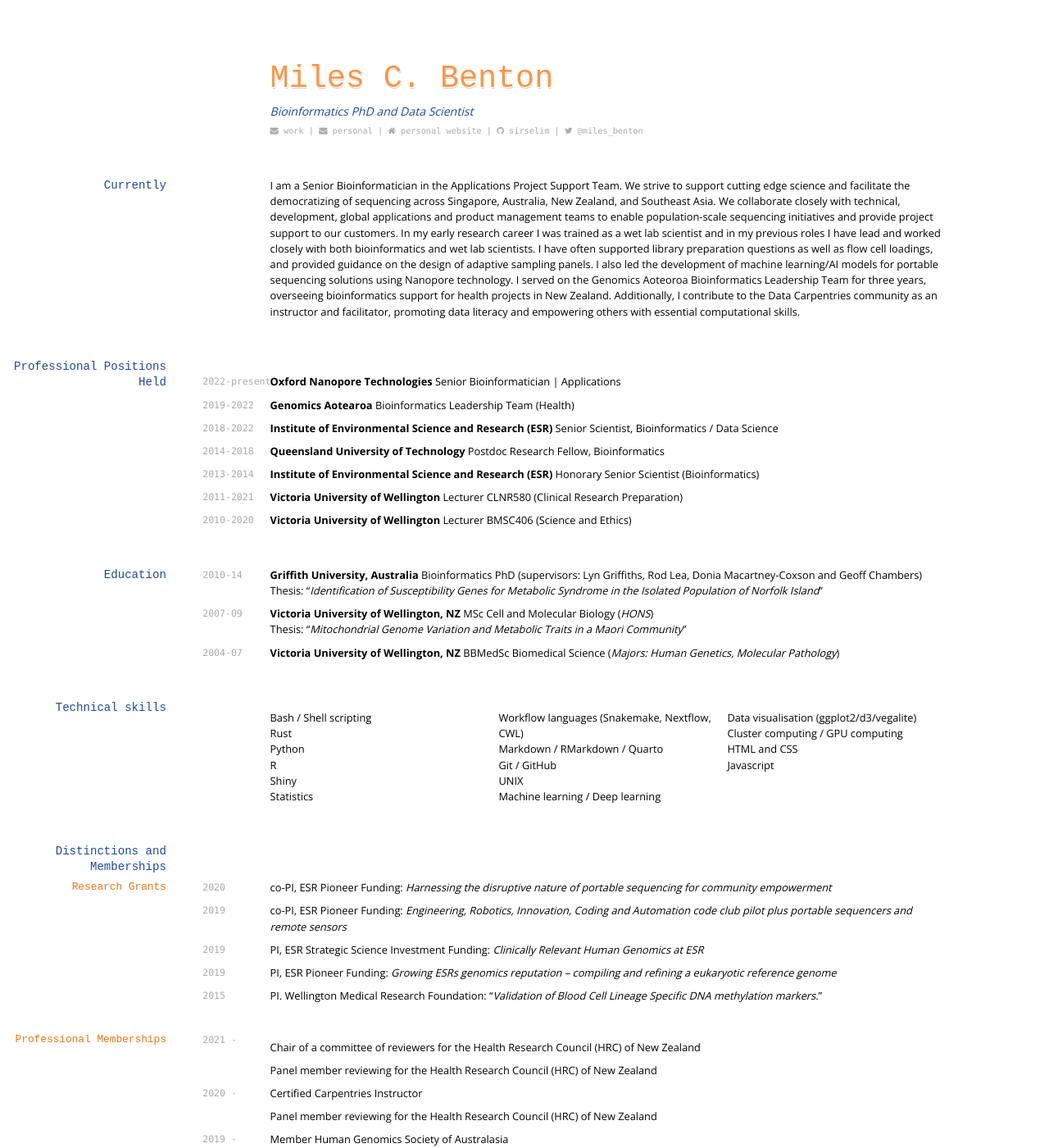
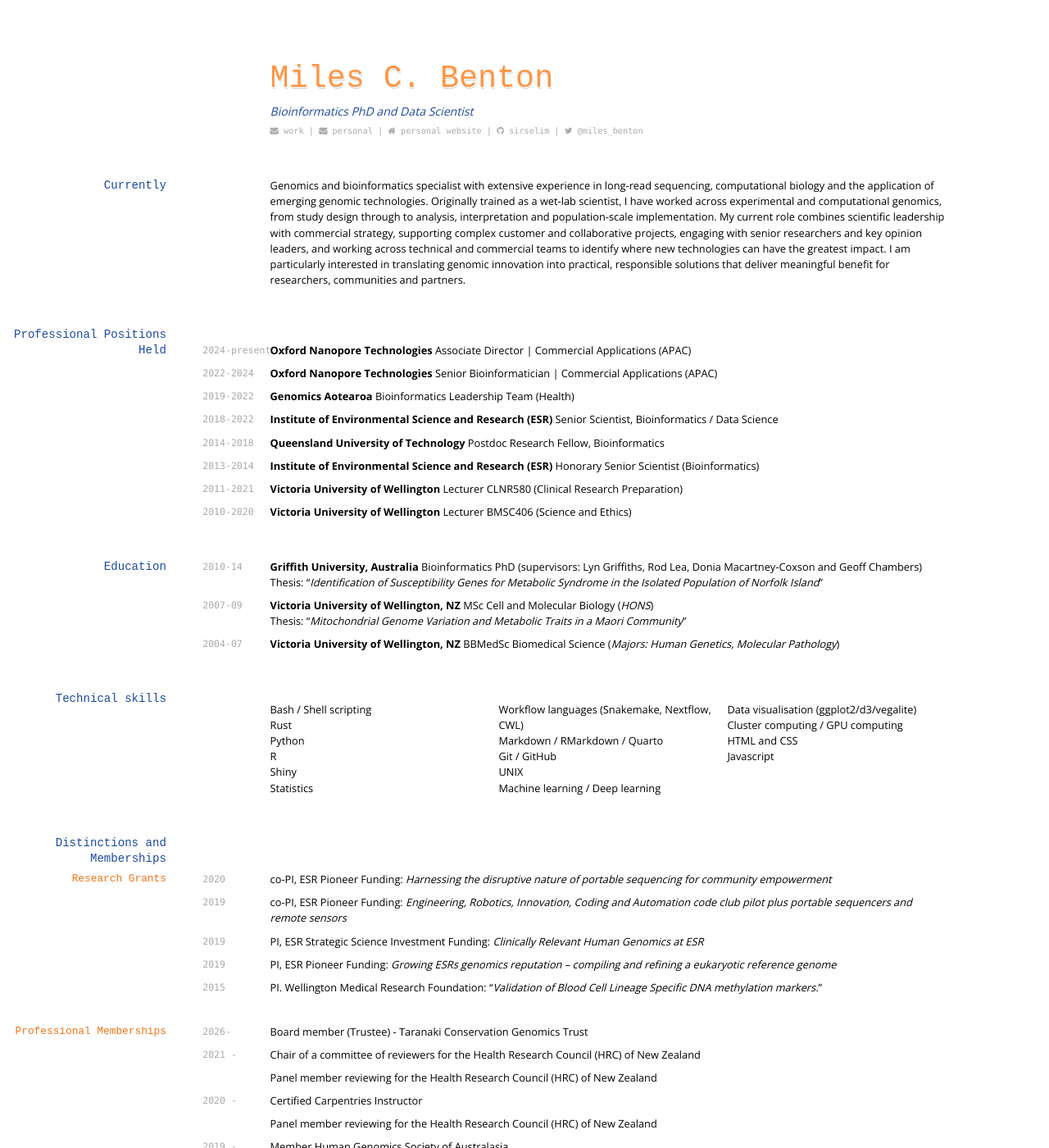
Before and after one commit to sirselim/Miles_CV, a Jekyll site: the page built from index.md, in a window 1280 px wide and 1400 px high. Shown: the whole window at 82% size. Built offline with Jekyll 4.4.1, drawn with Linux system fonts in a browser that asks for light colours; some web fonts are replaced.

Commit message:
Aug 2026 CV update

```diff
--- a/index.md
+++ b/index.md
@@ -19,13 +19,16 @@ Bioinformatics PhD and Data Scientist
 
 ## Currently
 
-I am a Senior Bioinformatician in the Applications Project Support Team. We strive to support cutting edge science and facilitate the democratizing of sequencing across Singapore, Australia, New Zealand, and Southeast Asia. We collaborate closely with technical, development, global applications and product management teams to enable population-scale sequencing initiatives and provide project support to our customers. In my early research career I was trained as a wet lab scientist and in my previous roles I have lead and worked closely with both bioinformatics and wet lab scientists. I have often supported library preparation questions as well as flow cell loadings, and provided guidance on the design of adaptive sampling panels. I also led the development of machine learning/AI models for portable sequencing solutions using Nanopore technology. I served on the Genomics Aoteoroa Bioinformatics Leadership Team for three years, overseeing bioinformatics support for health projects in New Zealand. Additionally, I contribute to the Data Carpentries community as an instructor and facilitator, promoting data literacy and empowering others with essential computational skills.
+Genomics and bioinformatics specialist with extensive experience in long-read sequencing, computational biology and the application of emerging genomic technologies. Originally trained as a wet-lab scientist, I have worked across experimental and computational genomics, from study design through to analysis, interpretation and population-scale implementation. My current role combines scientific leadership with commercial strategy, supporting complex customer and collaborative projects, engaging with senior researchers and key opinion leaders, and working across technical and commercial teams to identify where new technologies can have the greatest impact. I am particularly interested in translating genomic innovation into practical, responsible solutions that deliver meaningful benefit for researchers, communities and partners.
 
 
 ## Professional Positions Held
 
-`2022-present`
-__Oxford Nanopore Technologies__ Senior Bioinformatician | Applications
+`2024-present`
+__Oxford Nanopore Technologies__ Associate Director | Commercial Applications (APAC)
+
+`2022-2024`
+__Oxford Nanopore Technologies__ Senior Bioinformatician | Commercial Applications (APAC)
 
 `2019-2022`
 __Genomics Aotearoa__ Bioinformatics Leadership Team (Health)
@@ -82,15 +85,18 @@ __Victoria University of Wellington, NZ__ BBMedSc Biomedical Science (_Majors: H
 
 `2020` co-PI, ESR Pioneer Funding: *Harnessing the disruptive nature of portable sequencing for community empowerment*
 
-`2019`  co-PI, ESR Pioneer Funding: *Engineering, Robotics, Innovation, Coding and Automation code club pilot plus portable sequencers and remote sensors*
+`2019` co-PI, ESR Pioneer Funding: *Engineering, Robotics, Innovation, Coding and Automation code club pilot plus portable sequencers and remote sensors*
 
-`2019`  PI, ESR Strategic Science Investment Funding: *Clinically Relevant Human Genomics at ESR*
+`2019` PI, ESR Strategic Science Investment Funding: *Clinically Relevant Human Genomics at ESR*
 
-`2019`  PI, ESR Pioneer Funding: *Growing ESRs genomics reputation – compiling and refining a eukaryotic reference genome*
+`2019` PI, ESR Pioneer Funding: *Growing ESRs genomics reputation – compiling and refining a eukaryotic reference genome*
 
-`2015`  PI. Wellington Medical Research Foundation: "*Validation of Blood Cell Lineage Specific DNA methylation markers.*"
+`2015` PI. Wellington Medical Research Foundation: "*Validation of Blood Cell Lineage Specific DNA methylation markers.*"
 
 ### Professional Memberships
+
+`2026-`
+Board member (Trustee) - Taranaki Conservation Genomics Trust
 
 `2021 -`
 
```
Also changed, not shown: other parts of index.md (+3 -3 lines).
